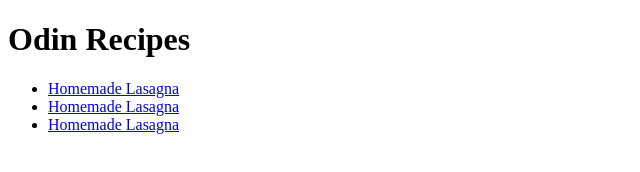
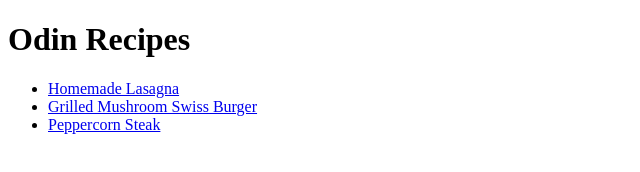
Before and after one commit to Jewlen/odin-recipes, a plain HTML site: page index.html in a window 1280 px wide. Shown: the whole page, without its empty margins (0-640 px from the left). Drawn offline with Linux system fonts and the light colour scheme.

Commit message:
update links to webpages

```diff
--- a/index.html
+++ b/index.html
@@ -9,8 +9,8 @@
             <h1>Odin Recipes</h1>
             <p> <ul>
                     <li><a href="recipes/lasagna.html">Homemade Lasagna</a></li>
-                    <li><a href="recipes/lasagna.html">Homemade Lasagna</a></li>
-                    <li><a href="recipes/lasagna.html">Homemade Lasagna</a></li>
+                    <li><a href="recipes/burger.html">Grilled Mushroom Swiss Burger</a></li>
+                    <li><a href="recipes/steak.html">Peppercorn Steak</a></li>
                 </ul>
             </p>
 
```
